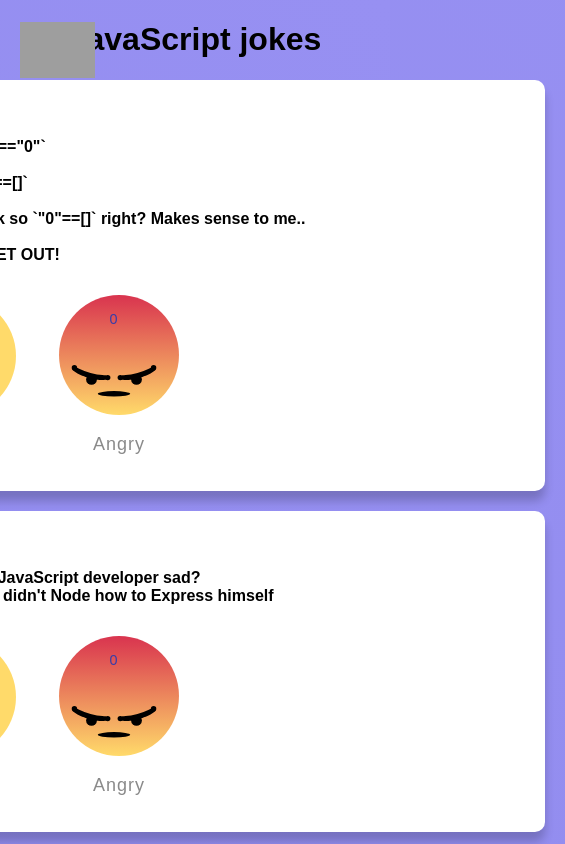
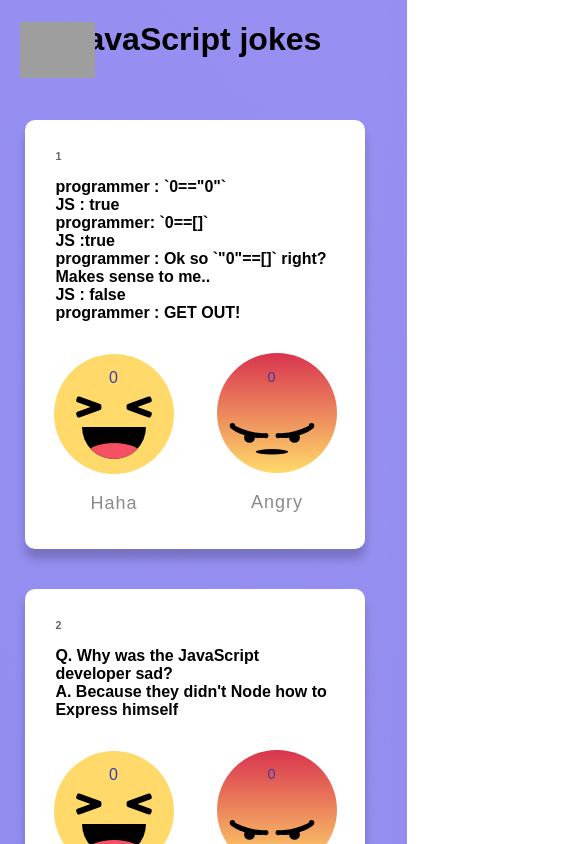
Before and after one commit to mohitrakhade20/javascript-jokes, a React (Create React App) app in the folder ReactUI/: page / in a window 390 px wide. Shown: the top 844 px of the page, 565 px wide, since content can reach past the window. Built offline with nearby package versions, Linux system fonts and the light colour scheme; grey boxes are pictures that could not be loaded; a web font is replaced by a local one.

Commit message:
Center joke and emoji containers and make them mobile responsive

```diff
--- a/ReactUI/src/assets/Cards.css
+++ b/ReactUI/src/assets/Cards.css
@@ -16,15 +16,23 @@
 	margin: 0;
 }
 
+.jokes-container {
+	padding-top: 20px;
+	display: flex;
+	flex-direction: column;
+	align-items: center;
+}
+
 .joke {
 	background-color: #fff;
 	border-radius: 10px;
 	box-shadow: 0 10px 10px rgba(0, 0, 0, 0.2);
 	display: flex;
-	max-width: 100%;
+	max-width: 800px;
 	margin: 20px;
 	overflow: hidden;
-	width: 700px;
+	width: 80%;
+
 }
 
 .joke h6 {
@@ -58,6 +66,11 @@
 	cursor: pointer;
 }
 
+.emoji-container {
+	display: flex;
+	justify-content: center;
+}
+
 
 @media screen and (max-width: 480px) {
 
```
